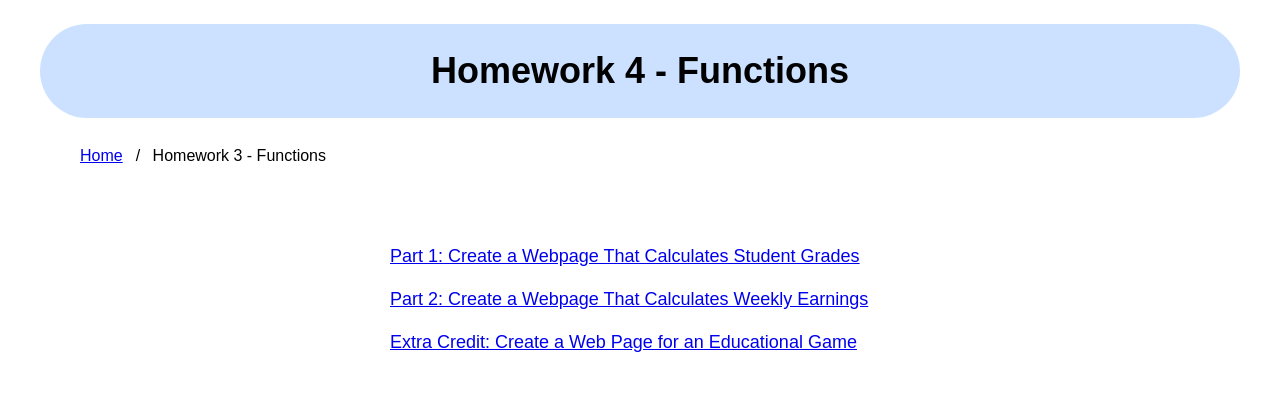
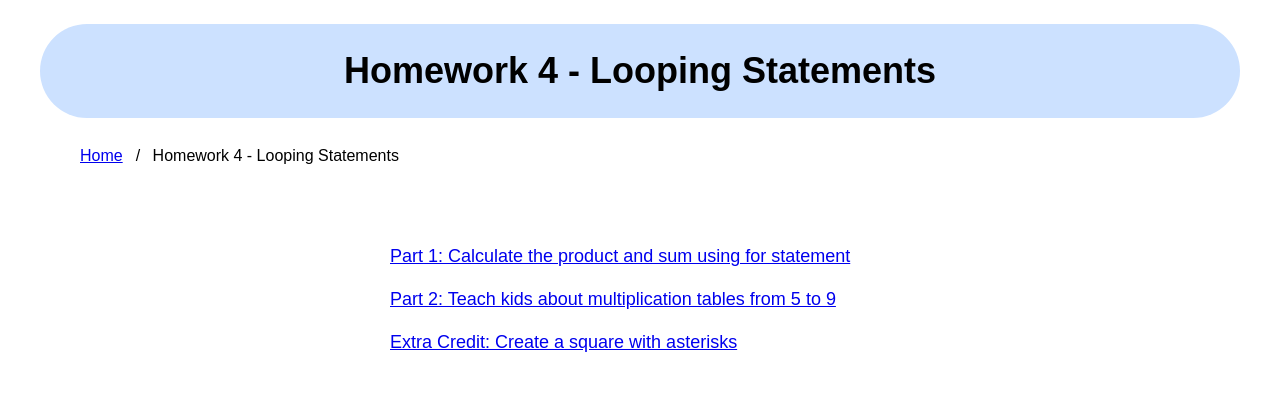
Before and after one commit to EemiaDev/EemiaDev.github.io, a plain HTML site: page Hw4.html in a window 1280 px wide. Drawn offline with Linux system fonts and the light colour scheme.

Commit message:
Update Hw4.html

```diff
--- a/Hw4.html
+++ b/Hw4.html
@@ -55,18 +55,18 @@
 
 <body>
     <header>
-      <h1>Homework 4 - Functions</h1>
+      <h1>Homework 4 - Looping Statements</h1>
     </header>
 
     <ul class="breadcrumb">
       <li><a href="Hw1.html">Home</a></li>
-      <li>Homework 3 - Functions</li>
+      <li>Homework 4 - Looping Statements</li>
     </ul>
 
     <ul class="homework-links">
-      <li><a href="Hw3P1.html">Part 1: Create a Webpage That Calculates Student Grades</a></li>
-      <li><a href="Hw3P2.html">Part 2: Create a Webpage That Calculates Weekly Earnings</a></li>
-      <li><a href="Hw3P3EC.html">Extra Credit: Create a Web Page for an Educational Game</a></li>
+      <li><a href="Hw4P1.html">Part 1: Calculate the product and sum using for statement</a></li>
+      <li><a href="Hw4P2.html">Part 2: Teach kids about multiplication tables from 5 to 9</a></li>
+      <li><a href="Hw4P3EC.html">Extra Credit: Create a square with asterisks</a></li>
     </ul>
 
 </body>
```
